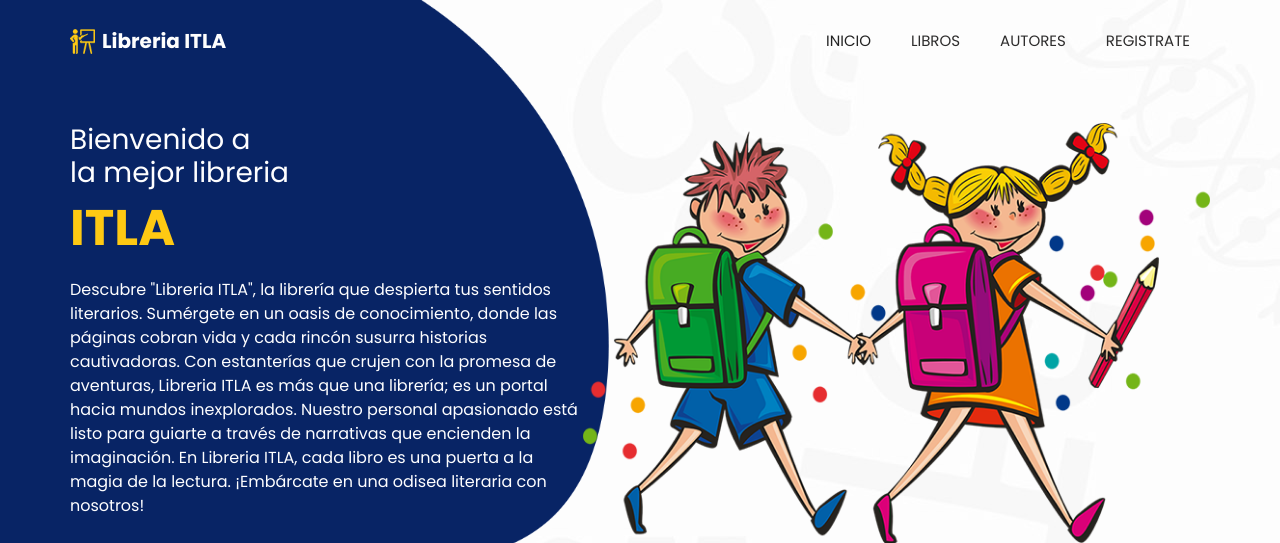
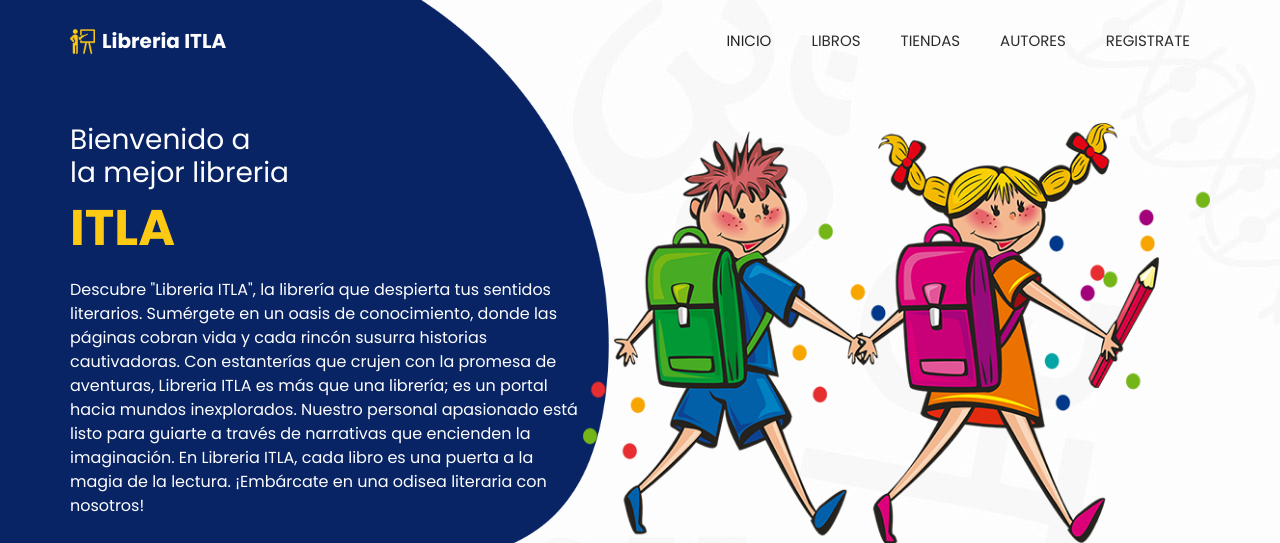
Before and after one commit to RonaldOrlando/Tarea-Git, a PHP site: page / in a window 1280 px wide. Shown: the top 543 px of the page. Run offline with PHP 8.4, Linux system fonts and the light colour scheme; some libraries are stand-ins or nearby versions.

Commit message:
Acceso directo a la pagina tiendas agregado a las demas paginas

```diff
--- a/autores.php
+++ b/autores.php
@@ -67,6 +67,9 @@ include("modelo/conexion.php");
                 </li>
                 <li class="nav-item ">
                   <a class="nav-link" href="libros.php"> Libros </a>
+                </li>
+                <li class="nav-item">
+                  <a class="nav-link" href="tiendas.php">Tiendas</a>
                 </li>
 
                 <li class="nav-item ">
--- a/index.php
+++ b/index.php
@@ -64,6 +64,9 @@
                 <li class="nav-item ">
                   <a class="nav-link" href="libros.php"> Libros </a>
                 </li>
+                <li class="nav-item">
+                  <a class="nav-link" href="tiendas.php">Tiendas</a>
+                </li>
 
                 <li class="nav-item ">
                   <a class="nav-link" href="autores.php"> Autores </a>
@@ -72,6 +75,7 @@
                 <li class="nav-item">
                   <a class="nav-link" href="registrate.php">Registrate</a>
                 </li>
+
 
               </ul>
               </form>
--- a/libros.php
+++ b/libros.php
@@ -66,6 +66,9 @@ include('modelo/conexion.php');
                 </li>
                 <li class="nav-item ">
                   <a class="nav-link" href="libros.php"> Libros </a>
+                </li>
+                <li class="nav-item">
+                  <a class="nav-link" href="tiendas.php">Tiendas</a>
                 </li>
 
                 <li class="nav-item ">
--- a/registrate.php
+++ b/registrate.php
@@ -61,6 +61,9 @@
                 </li>
                 <li class="nav-item ">
                   <a class="nav-link" href="libros.php"> Libros </a>
+                </li>
+                <li class="nav-item">
+                  <a class="nav-link" href="tiendas.php">Tiendas</a>
                 </li>
 
                 <li class="nav-item ">
--- a/tiendas.php
+++ b/tiendas.php
@@ -108,7 +108,7 @@ include('modelo/conexion.php');
         </thead>
         <?php
         $libreria = new DBGestionLibreria();
-        $titulos = $libreria->getTiendas();
+        $tiendas = $libreria->getTiendas();
         //var_dump($titulos);
         foreach ($tiendas as $registro) {
           //print_r($registro);
```
